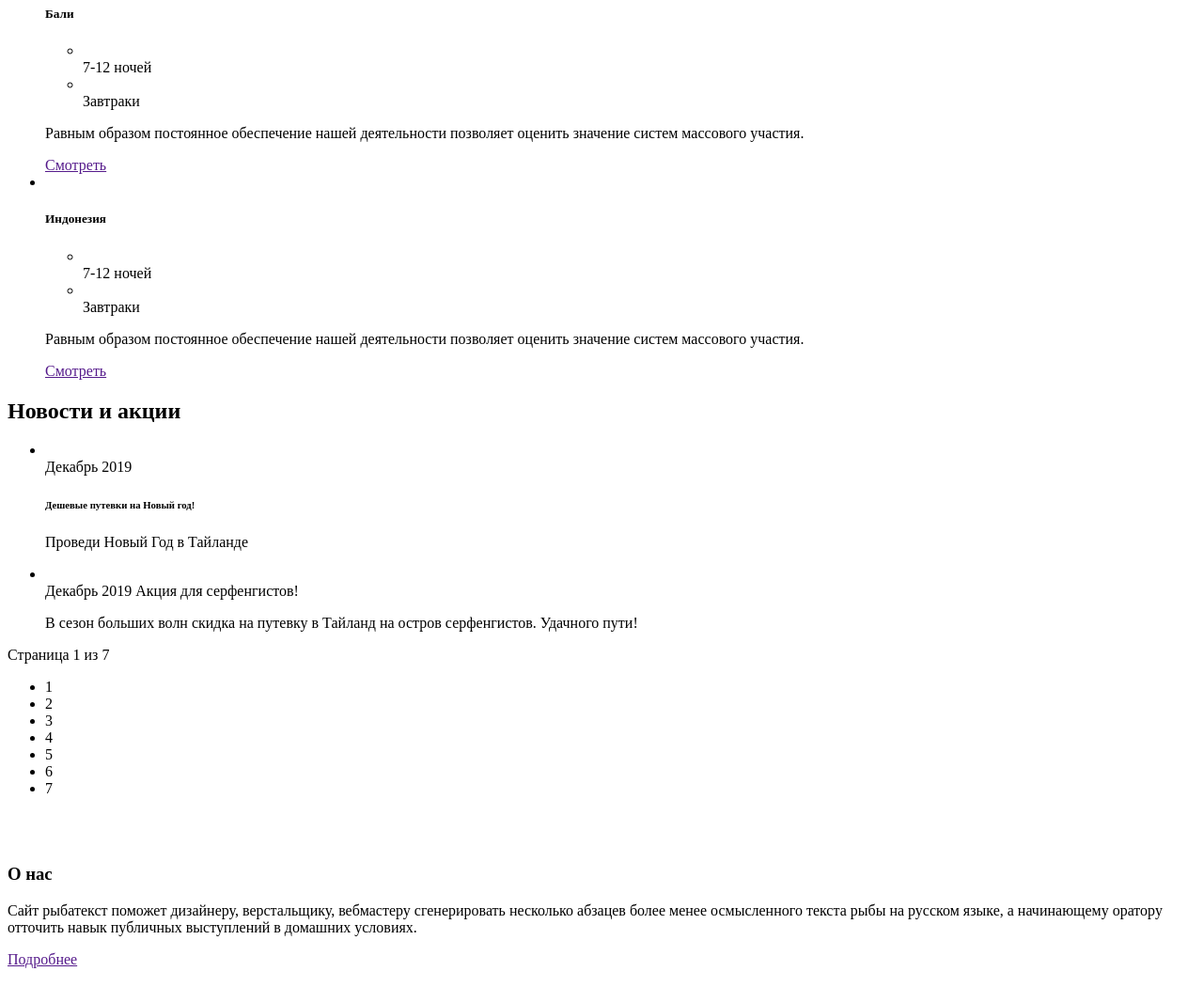
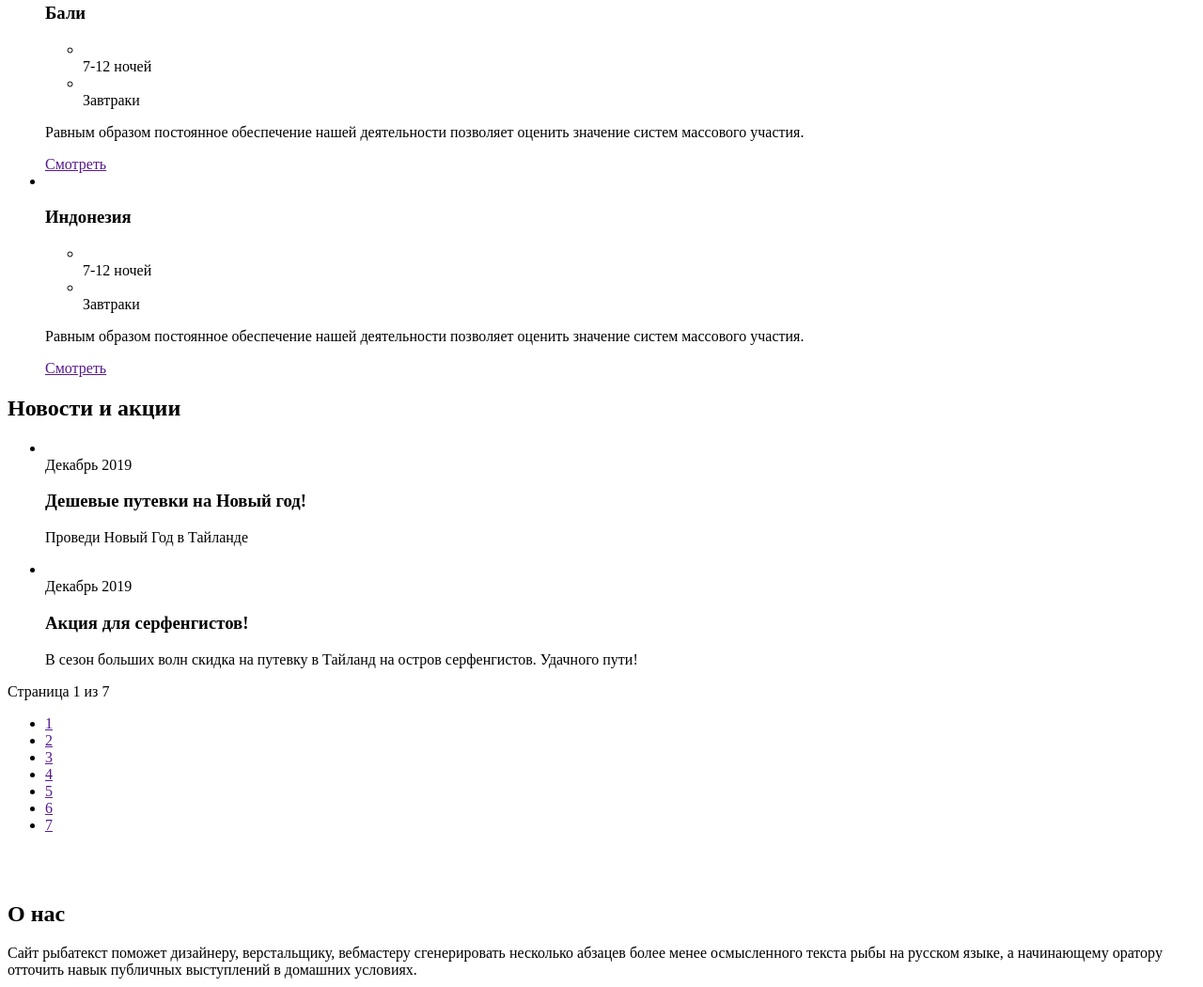
Before and after one commit to lera1una/asia, a plain HTML site: page index.html in a window 1280 px wide. Shown: the part 569-1619 px from the top of the page at 94% size. Drawn offline with Linux system fonts and the light colour scheme.

Commit message:
добавила отредактированный вариант

```diff
--- a/index.html
+++ b/index.html
@@ -55,14 +55,14 @@
                         <li class="offers__item">
                             <img src="" alt="" class="offers__img">
                             <div class="offers__contant">
-                                <h5 class="offers__title">Тайланд</h5>
+                                <h3 class="offers__title">Тайланд</h3>
                                 <ul class="offers__features">
                                     <li class="offers__feature">
                                         <img src="" alt="" class="offers__feature-icon">
                                         <div class="offers__features-text">7-12 ночей</div>
                                     </li>
                                     <li class="offers__feature">
-                                        <img src="" alt="" class="offers__feature-breakfast">
+                                        <img src="" alt="" class="offers__feature-icon">
                                         <div class="offers__features-text">Завтраки</div>
                                     </li>
                                 </ul>
@@ -74,14 +74,14 @@
                         <li class="offers__item">
                             <img src="" alt="" class="offers__img-bali">
                             <div class="offers__contant">
-                                <h5 class="offers__title">Бали</h5>
+                                <h3 class="offers__title">Бали</h3>
                                 <ul class="offers__features">
                                     <li class="offers__feature">
                                         <img src="" alt="" class="offers__feature-icon">
                                         <div class="offers__features-text">7-12 ночей</div>
                                     </li>
                                     <li class="offers__feature">
-                                        <img src="" alt="" class="offers__feature-breakfast">
+                                        <img src="" alt="" class="offers__feature-icon">
                                         <div class="offers__features-text">Завтраки</div>
                                     </li>
                                 </ul>
@@ -93,14 +93,14 @@
                         <li class="offers_item">
                             <img src="" alt="" class="offers__img-indonesia">
                             <div class="offers__contant">
-                                <h5 class="offers__title">Индонезия</h5>
+                                <h3 class="offers__title">Индонезия</h3>
                                 <ul class="offers__features">
                                     <li class="offers__feature">
                                         <img src="" alt="" class="offers__feature-icon">
                                         <div class="offers__features-text">7-12 ночей</div>
                                     </li>
                                     <li class="offers__feature">
-                                        <img src="" alt="" class="offers__feature-breakfast">
+                                        <img src="" alt="" class="offers__feature-icon">
                                         <div class="offers__feature-text">Завтраки</div>
                                     </li>
                                 </ul>
@@ -120,25 +120,41 @@
                         <img src="" alt="" class="news__img">
                         <div class="news__contant">
                         <date>Декабрь 2019</date>
-                        <h6 class="news__titles">Дешевые путевки на Новый год! </h6>
+                        <h3 class="news__titles">Дешевые путевки на Новый год! </h3>
                         <p class="news__text">Проведи Новый Год в Тайланде</p>
                       <li class="news__item">
                             <img src="" alt="" class="serf__img">
                             <div class="news__content">
                             <date>Декабрь 2019</date>
-                            <h7 class="news__title">Акция для серфенгистов! </h7>
+                            <h3 class="news__title">Акция для серфенгистов! </h3>
                             <p class="news__text">В сезон больших волн скидка на путевку в Тайланд на остров серфенгистов. Удачного пути!</p>
-                </ul>
+                         </div>
+                        </ul>
                 <div class="paginator">
                     <div class="paginator__display">Страница 1 из 7</div>
                     <ul class="paginator__list">
-                        <li class="paginator__item">1</li>
-                        <li class="paginator__item">2</li>
-                        <li class="paginator__item">3</li>
-                        <li class="paginator__item">4</li>
-                        <li class="paginator__item">5</li>
-                        <li class="paginator__item">6</li>
-                        <li class="paginator__item">7</li>
+                        <li class="paginator__item">
+                            <a href="" class="paginator__link">1</a>
+
+                        </li>
+                        <li class="paginator__item">
+                            <a href="" class="paginator__link">2</a>
+                        </li>
+                        <li class="paginator__item">
+                            <a href="" class="paginator__link">3</a>
+                        </li>
+                        <li class="paginator__item">
+                            <a href="" class="paginator__link">4</a>
+                        </li>
+                        <li class="paginator__item">
+                            <a href="" class="paginator__link">5</a>
+                        </li>
+                        <li class="paginator__item">
+                            <a href="" class="paginator__link">6</a>
+                        </li>
+                        <li class="paginator__item">
+                            <a href="" class="paginator__link">7</a>
+                        </li>
                     </ul>
 
                 </div>
@@ -150,7 +166,7 @@
                     <div class="about_content">
                         <img src="" alt="" class="about_pic">
                         <div class="about__content">
-                        <h3 class="about_title title--dark">О нас</h3>
+                        <h2 class="about_title title--dark">О нас</h2>
                         <p class="about_text">Сайт рыбатекст поможет дизайнеру, верстальщику, вебмастеру сгенерировать несколько абзацев более менее осмысленного текста рыбы на русском языке, а начинающему оратору отточить навык публичных выступлений в домашних условиях.
                         </p>
                         <a href="" class="button">Подробнее</a>
@@ -177,6 +193,7 @@
                 <li class="menu__item">
                     <a href="" class="menu__link">Отзывы</a>
                 </li>
+            </nav>
                 <ul class="social">
                     <li class="social__item">
                         <a href="" class="social__link">
@@ -202,7 +219,6 @@
 
                         </ul>
 
-                    </nav>
                     <address class="contats">
                         <a href="tel:+78007003030" class="contacts__phone">8 800 700 30 30</a>
                     </address>
```
